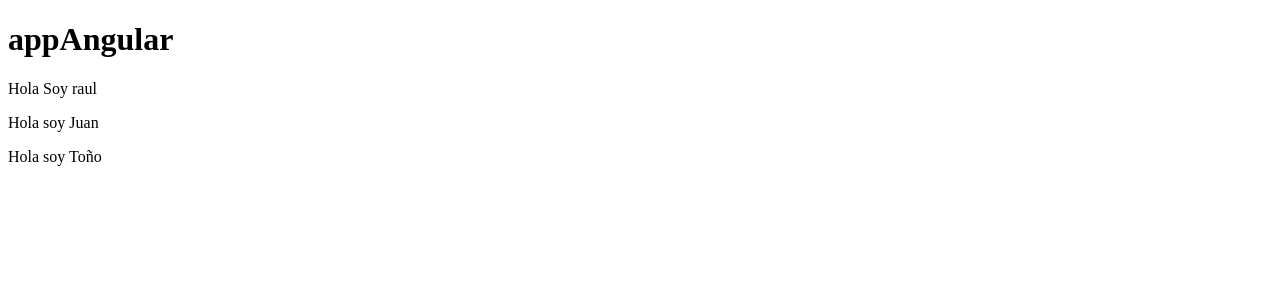
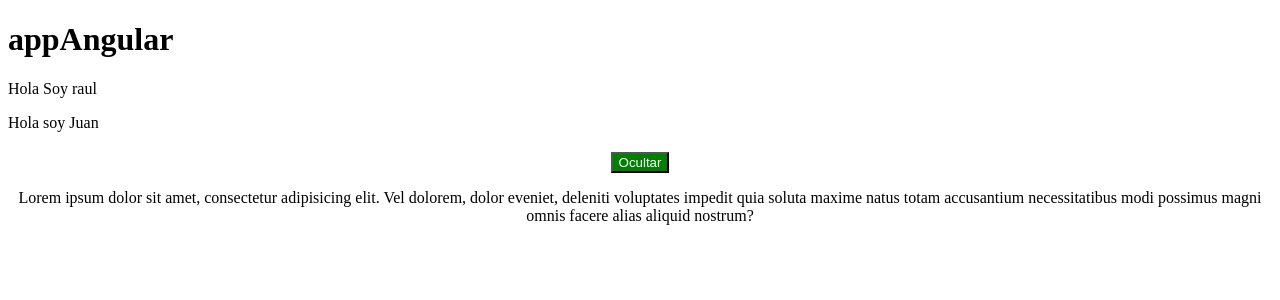
Before and after one commit to RaulMarinMorales/proyectoLC, an Angular app: page / in a window 1280 px wide. Shown: the top 300 px of the page. Built offline with nearby package versions, Linux system fonts and the light colour scheme.

Commit message:
Cambios para la rama AVL

```diff
--- a/src/app/componente-antonio/componente-antonio.component.css
+++ b/src/app/componente-antonio/componente-antonio.component.css
@@ -0,0 +1,9 @@
+.visible {
+    background-color: green;
+    color: white;
+  }
+
+  .hidden {
+    background-color: red;
+    color: white;
+  }
--- a/src/app/componente-antonio/componente-antonio.component.html
+++ b/src/app/componente-antonio/componente-antonio.component.html
@@ -1 +1,14 @@
-<p>Hola soy Toño</p>
+<div style="text-align: center; margin-top: 20px;">
+    <!-- Botón para mostrar/ocultar el párrafo -->
+    <button (click)="toggleParagraph()"[ngClass]="isVisible ? 'visible' : 'hidden'">
+        {{ isVisible ? 'Ocultar' : 'Mostrar' }}
+    </button>
+
+    <!-- Párrafo controlado por *ngIf -->
+    <p *ngIf="isVisible">
+
+        Lorem ipsum dolor sit amet, consectetur adipisicing elit. Vel dolorem, dolor eveniet, deleniti voluptates
+        impedit quia soluta maxime natus totam accusantium necessitatibus modi possimus magni omnis facere alias aliquid
+        nostrum?
+    </p>
+</div>
--- a/src/app/componente-antonio/componente-antonio.component.ts
+++ b/src/app/componente-antonio/componente-antonio.component.ts
@@ -8,5 +8,9 @@ import { Component } from '@angular/core';
   styleUrl: './componente-antonio.component.css'
 })
 export class ComponenteAntonioComponent {
+  isVisible: boolean = true;
+  toggleParagraph(): void {
+    this.isVisible = !this.isVisible;
+  }
 
 }
```
